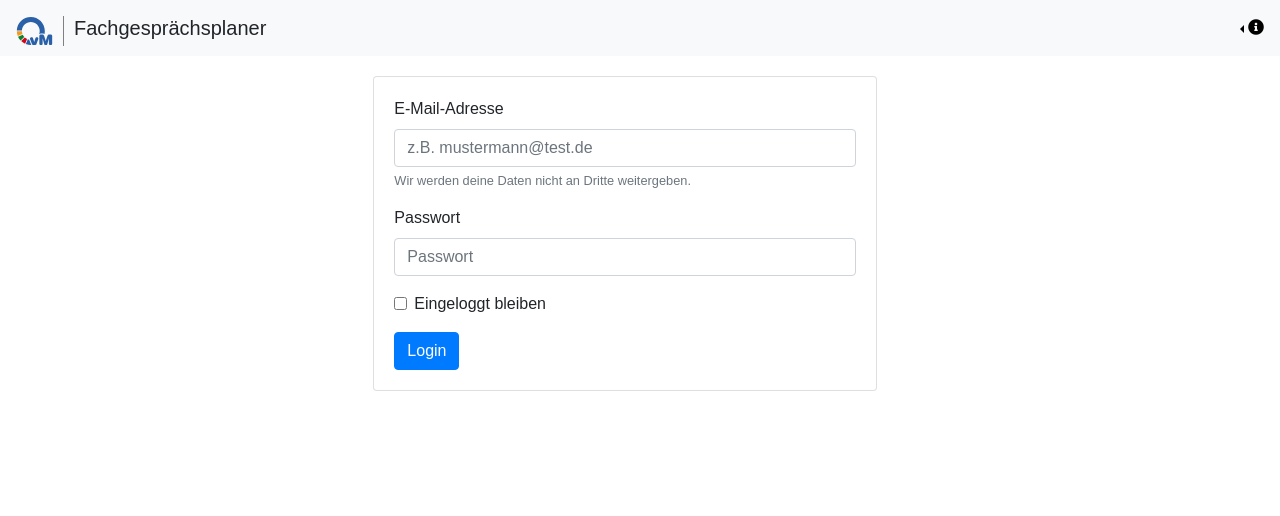
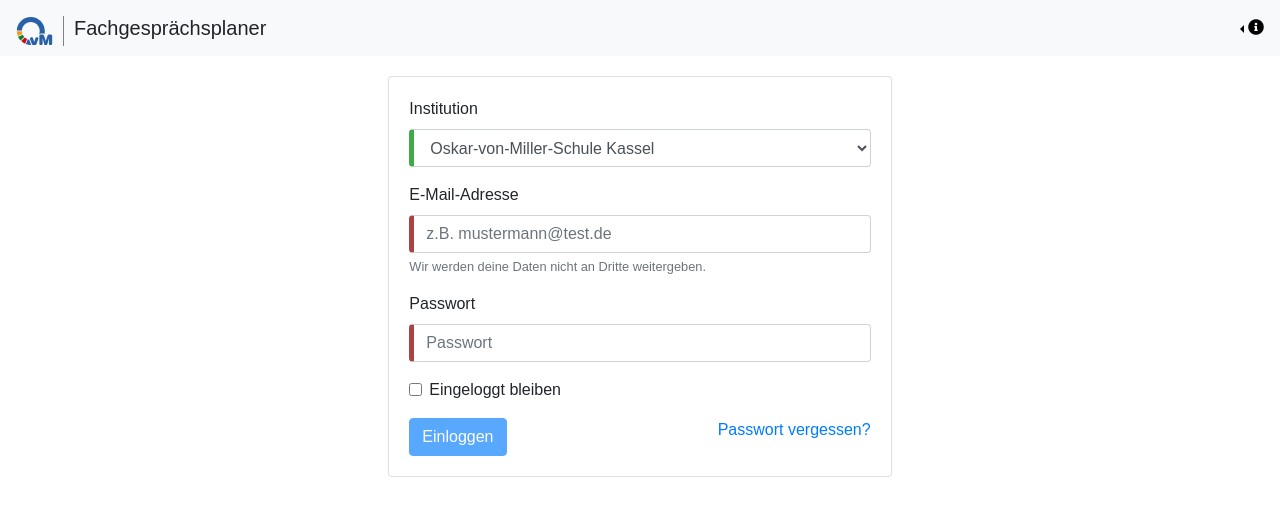
Before and after one commit to FachgespraechsplanerApp/fachgespraechsplaner-ui, an Angular app: page / in a window 1280 px wide. Shown: the top 516 px of the page. Built offline with nearby package versions, Linux system fonts and the light colour scheme.

Commit message:
ADD: savable Login Form and styling changes.

```diff
--- a/src/app/app.module.ts
+++ b/src/app/app.module.ts
@@ -4,6 +4,7 @@ import { NgModule } from '@angular/core';
 import { AppComponent } from './app.component';
 import { NavbarComponent } from './components/navbar/navbar.component';
 import { LoginComponent } from './components/login/login.component';
+import { FormsModule } from '@angular/forms';
 
 @NgModule({
   declarations: [
@@ -12,7 +13,8 @@ import { LoginComponent } from './components/login/login.component';
     LoginComponent
   ],
   imports: [
-    BrowserModule
+    BrowserModule,
+    FormsModule
   ],
   providers: [],
   bootstrap: [AppComponent]
--- a/src/app/components/login/login.component.css
+++ b/src/app/components/login/login.component.css
@@ -1,7 +1,18 @@
 .row {
-  margin-top: 20px;
+  margin: 20px 0 0;
   display: flex;
-  width: 100%;
   align-items: center;
   justify-content: center;
 }
+
+.lostPasswordLink {
+  float: right;
+}
+
+.ng-valid[required], .ng-valid.required  {
+    border-left: 5px solid #42A948; /* green */
+}
+
+.ng-invalid:not(form)  {
+    border-left: 5px solid #a94442; /* red */
+}
--- a/src/app/components/login/login.component.html
+++ b/src/app/components/login/login.component.html
@@ -2,22 +2,30 @@
   <div class="col-md-5">
     <div class="card">
       <div class="card-body">
-        <form>
+        <form (ngSubmit)="onSubmit()" #loginForm="ngForm">
           <div class="form-group">
-            <label for="exampleInputEmail1">E-Mail-Adresse</label>
-            <input type="email" class="form-control" id="exampleInputEmail1" aria-describedby="emailHelp"
-                   placeholder="z.B. mustermann@test.de">
+            <label for="institution">Institution</label>
+            <select class="form-control" id="institution" required [(ngModel)]="model.institution" name="institution">
+              <option *ngFor="let institution of institutions" [value]="institution[0]">{{institution[1]}}</option>
+            </select>
+          </div>
+          <div class="form-group">
+            <label for="email">E-Mail-Adresse</label>
+            <input type="email" class="form-control" id="email" aria-describedby="emailHelp"
+                   placeholder="z.B. mustermann@test.de" required
+                   [(ngModel)]="model.email" name="email">
             <small id="emailHelp" class="form-text text-muted">Wir werden deine Daten nicht an Dritte weitergeben.</small>
           </div>
           <div class="form-group">
-            <label for="exampleInputPassword1">Passwort</label>
-            <input type="password" class="form-control" id="exampleInputPassword1" placeholder="Passwort">
+            <label for="password">Passwort</label>
+            <input type="password" class="form-control" id="password" placeholder="Passwort" required [(ngModel)]="model.password" name="password">
           </div>
           <div class="form-group form-check">
-            <input type="checkbox" class="form-check-input" id="exampleCheck1">
-            <label class="form-check-label" for="exampleCheck1">Eingeloggt bleiben</label>
+            <input type="checkbox" class="form-check-input" id="remember" [(ngModel)]="model.remember" name="remember">
+            <label class="form-check-label" for="remember">Eingeloggt bleiben</label>
           </div>
-          <button type="submit" class="btn btn-primary">Login</button>
+          <button type="submit" class="btn btn-primary" [disabled]="!loginForm.form.valid">Einloggen</button>
+          <a href="/lost-password" class="lostPasswordLink">Passwort vergessen?</a>
         </form>
       </div>
     </div>
--- a/src/app/components/login/login.component.ts
+++ b/src/app/components/login/login.component.ts
@@ -1,4 +1,5 @@
 import { Component, OnInit } from '@angular/core';
+import { Login } from '../../login';
 
 @Component({
   selector: 'app-login',
@@ -7,9 +8,14 @@ import { Component, OnInit } from '@angular/core';
 })
 export class LoginComponent implements OnInit {
 
-  constructor() { }
+    institutions: Array<Array<string>> = [['ovmkassel', 'Oskar-von-Miller-Schule Kassel']];
+    model: Login = new Login(this.institutions[0][0], '', '', false);
 
-  ngOnInit() {
-  }
+    ngOnInit(): void {
+        //
+    }
 
+    onSubmit() {
+      console.log(this.model);
+    }
 }
--- /dev/null
+++ b/src/app/login.ts
@@ -0,0 +1,10 @@
+export class Login {
+
+    constructor(
+        public institution: string,
+        public email: string,
+        public password: string,
+        public remember?: boolean
+    ) {  }
+
+}
--- a/src/index.html
+++ b/src/index.html
@@ -2,7 +2,7 @@
 <html lang="en">
 <head>
   <meta charset="utf-8">
-  <title>FachgespraechsplanerUi</title>
+  <title>Fachgesprächsplaner</title>
   <base href="/">
 
   <meta name="viewport" content="width=device-width, initial-scale=1">
```
